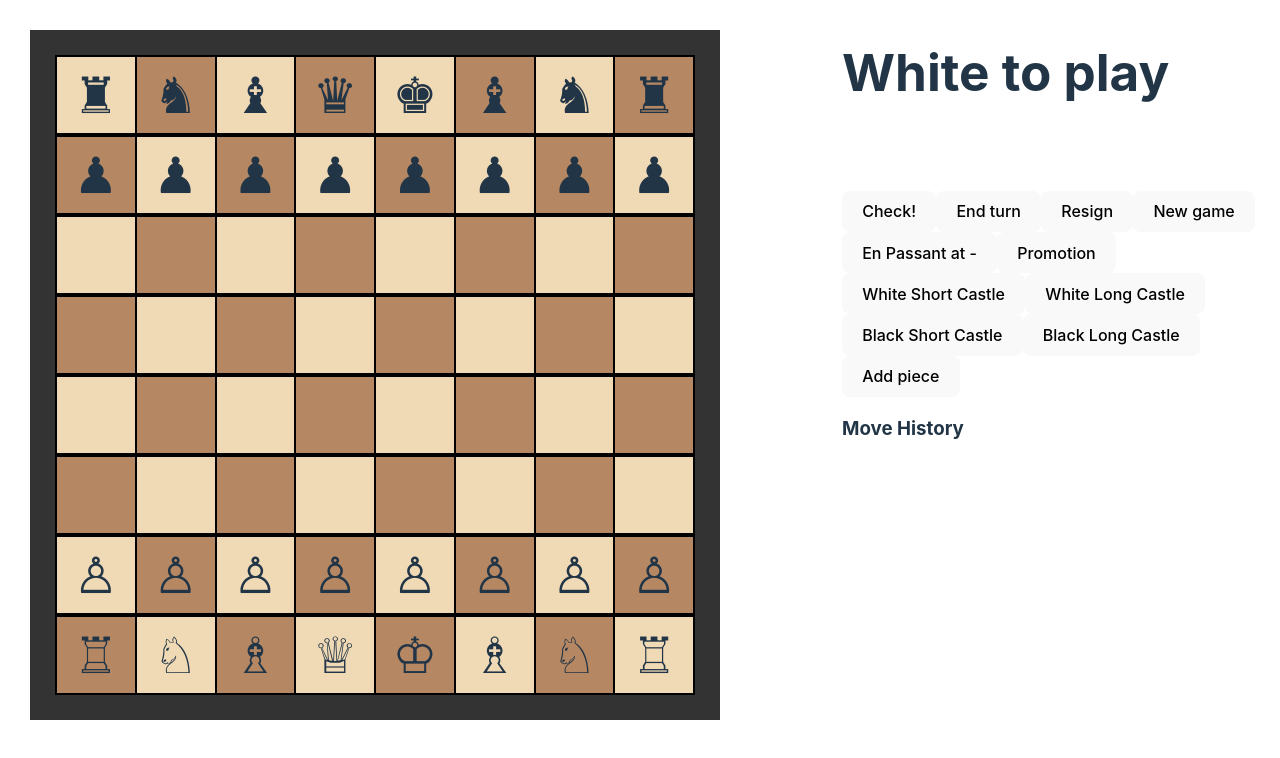
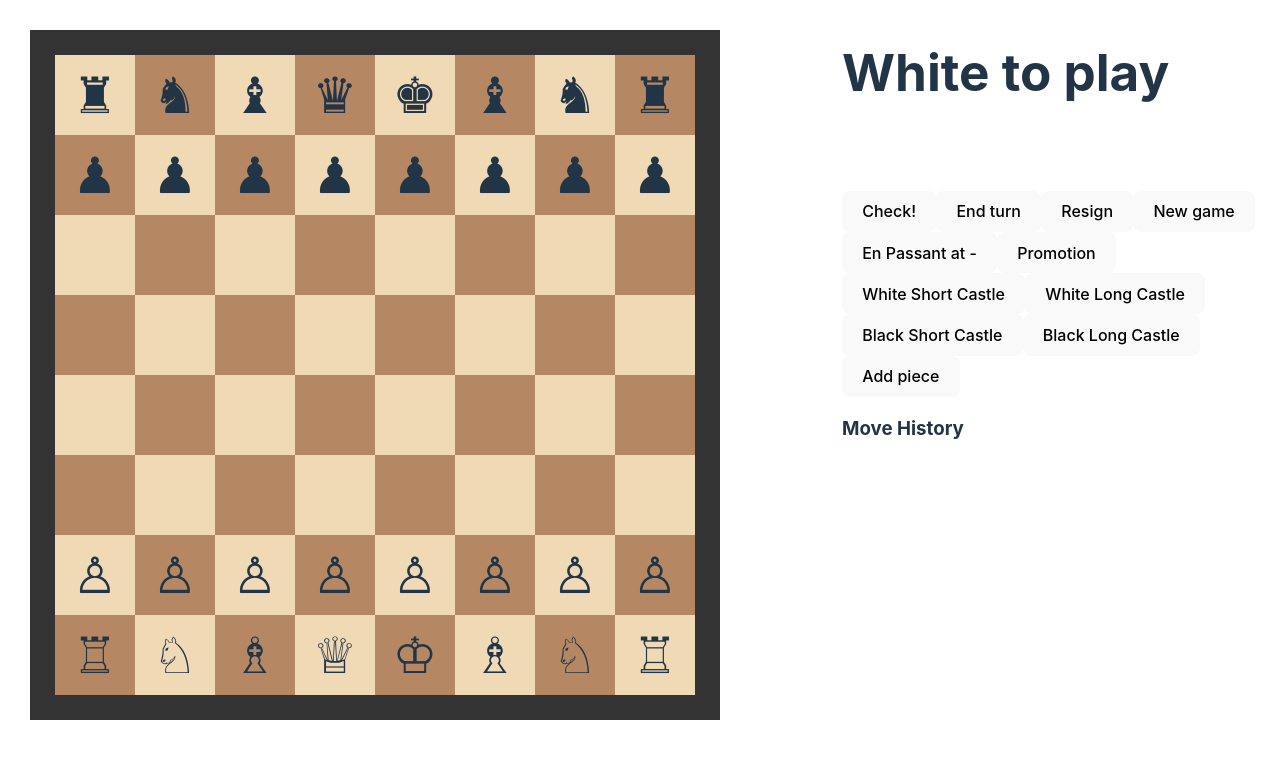
Before and after one commit to RYMNDK/Chess-hotseat, a React (Vite) app in the folder reactchess.client/: page / in a window 1280 px wide. Shown: the top 758 px of the page. Built offline with nearby package versions, Linux system fonts and the light colour scheme.

Commit message:
removed border from style, and spell fix

```diff
--- a/reactchess.client/src/components/Board.css
+++ b/reactchess.client/src/components/Board.css
@@ -12,7 +12,6 @@
 .chess-row {
     display: flex;
     flex: 1;
-    border: 1px solid black;
 }
 
 .chess-square {
@@ -20,7 +19,6 @@
     display: flex;
     align-items: center;
     justify-content: center;
-    border: 1px solid black;
 }
 
 .chess-square.white {
@@ -33,5 +31,4 @@
 
 .chess-square.potential-move {
     background-color: lightgray;
-    border: 1px solid red;
 }
--- a/reactchess.client/src/components/Game.tsx
+++ b/reactchess.client/src/components/Game.tsx
@@ -117,7 +117,7 @@ const reduceHistory = (prevHistory: Action[], action: Action): Action[] => {
 
 const Game: React.FC = () => {
     // FEN should be passed in as a prop
-    // FEN does not detect draws, nor have commments
+    // FEN does not detect draws, nor have comments
     const MockFEN: string =
         "rnbqkbnr/pppppppp/8/8/8/8/PPPPPPPP/RNBQKBNR w KQkq - 0 1";
     const gameState: ChessGameState = parseFEN(MockFEN);
```
Also changed, not shown: 1 other file (tests, documents, lock files or other folders).
